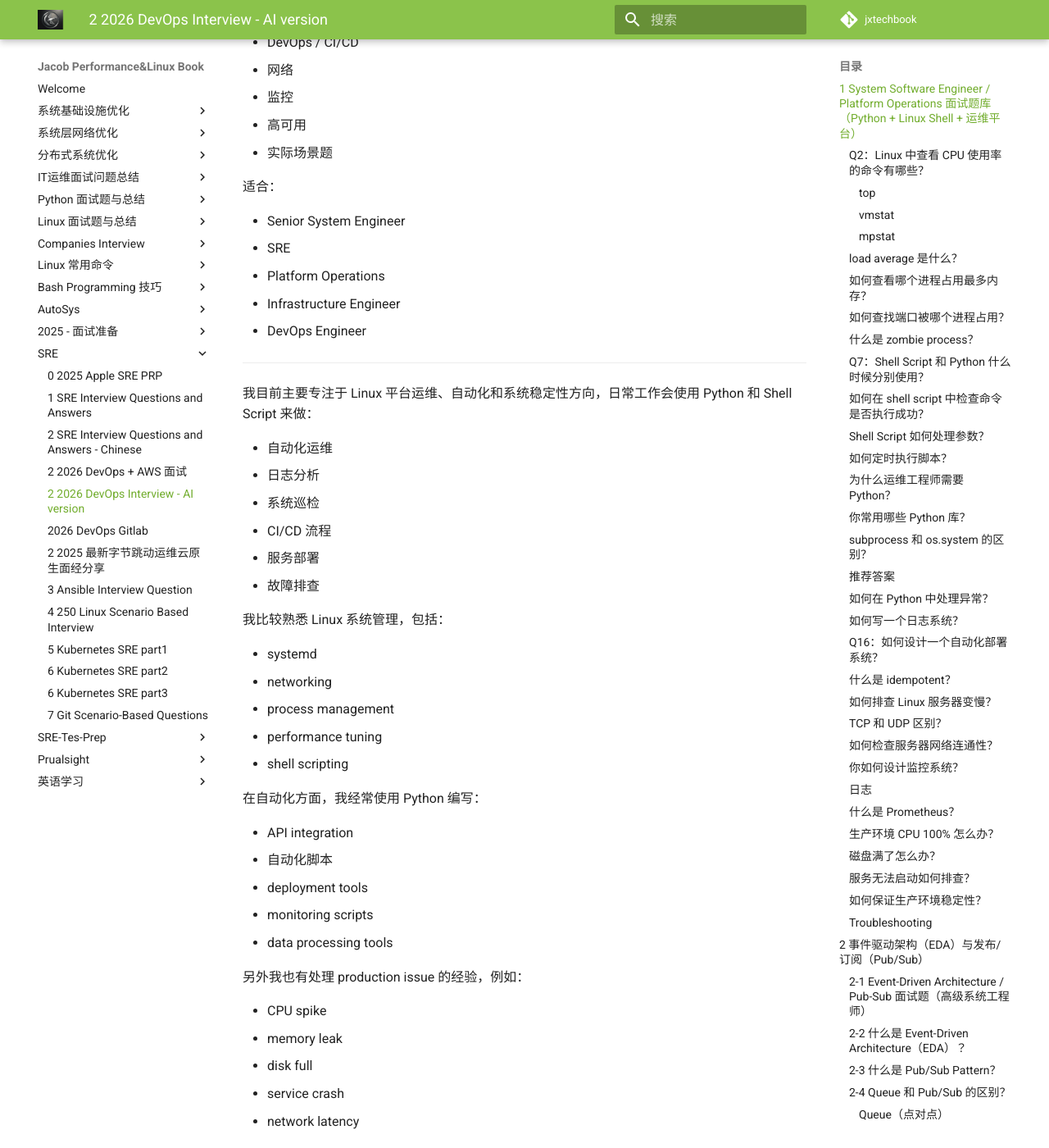
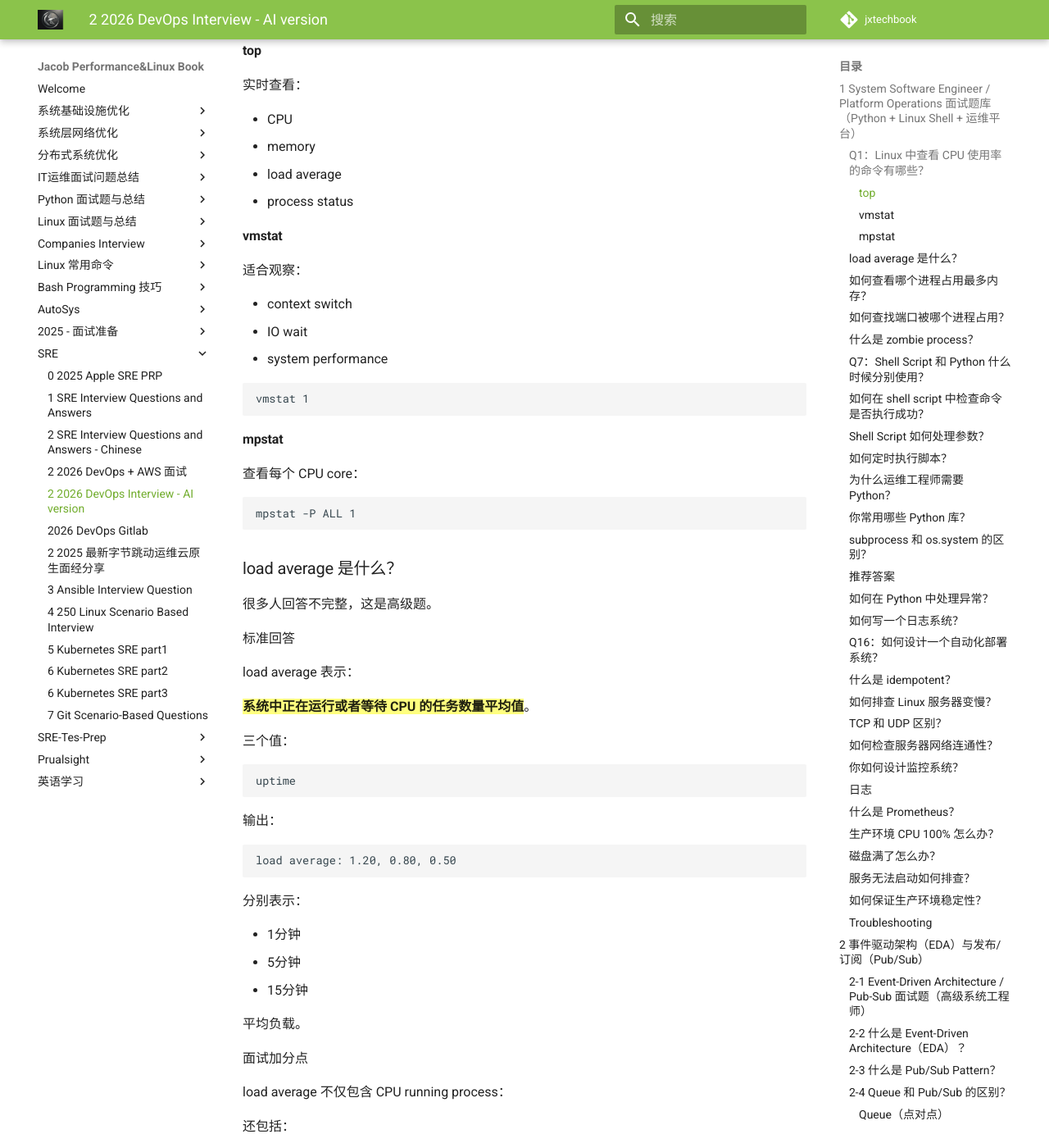
Before and after one commit to Chao-Xi/jxtechbook, an MkDocs documentation site: the page built from docs/2025/sre/2026devops.md, in a window 1280 px wide and 1400 px high, scrolled down 436 px. Shown: the whole window at 82% size. Built offline with MkDocs 1.6.1 and Material for MkDocs 9.7.7, drawn with Linux system fonts in a browser that asks for light colours; comment, search, counter and statistics services are not loaded; some of the changed text lies outside the part shown.

Commit message:
update intro

```diff
--- a/docs/2025/sre/2026devops.md
+++ b/docs/2025/sre/2026devops.md
@@ -2,69 +2,8 @@
 
 ## 1 System Software Engineer / Platform Operations 面试题库（Python + Linux Shell + 运维平台）
 
-下面这份偏向“高级系统工程师 / 平台运维工程师（Platform Operations）”方向，重点覆盖：
-
-* Linux 系统
-* Shell Script
-* Python 自动化
-* 系统设计
-* Troubleshooting
-* DevOps / CI/CD
-* 网络
-* 监控
-* 高可用
-* 实际场景题
-
-适合：
-
-* Senior System Engineer
-* SRE
-* Platform Operations
-* Infrastructure Engineer
-* DevOps Engineer
-
----
-
-
-
-我目前主要专注于 Linux 平台运维、自动化和系统稳定性方向，日常工作会使用 Python 和 Shell Script 来做：
-
-* 自动化运维
-* 日志分析
-* 系统巡检
-* CI/CD 流程
-* 服务部署
-* 故障排查
-
-我比较熟悉 Linux 系统管理，包括：
-
-* systemd
-* networking
-* process management
-* performance tuning
-* shell scripting
-
-在自动化方面，我经常使用 Python 编写：
-
-* API integration
-* 自动化脚本
-* deployment tools
-* monitoring scripts
-* data processing tools
-
-另外我也有处理 production issue 的经验，例如：
-
-* CPU spike
-* memory leak
-* disk full
-* service crash
-* network latency
-
-我比较擅长的问题是：
-“如何把重复性的系统操作自动化，并提高平台稳定性”。
-
-
-### Q2：Linux 中查看 CPU 使用率的命令有哪些？
+
+### Q1：Linux 中查看 CPU 使用率的命令有哪些？
 
 常见命令
 
```
Also changed, not shown: docs/2025/0intro.md (+13 -2 lines).
